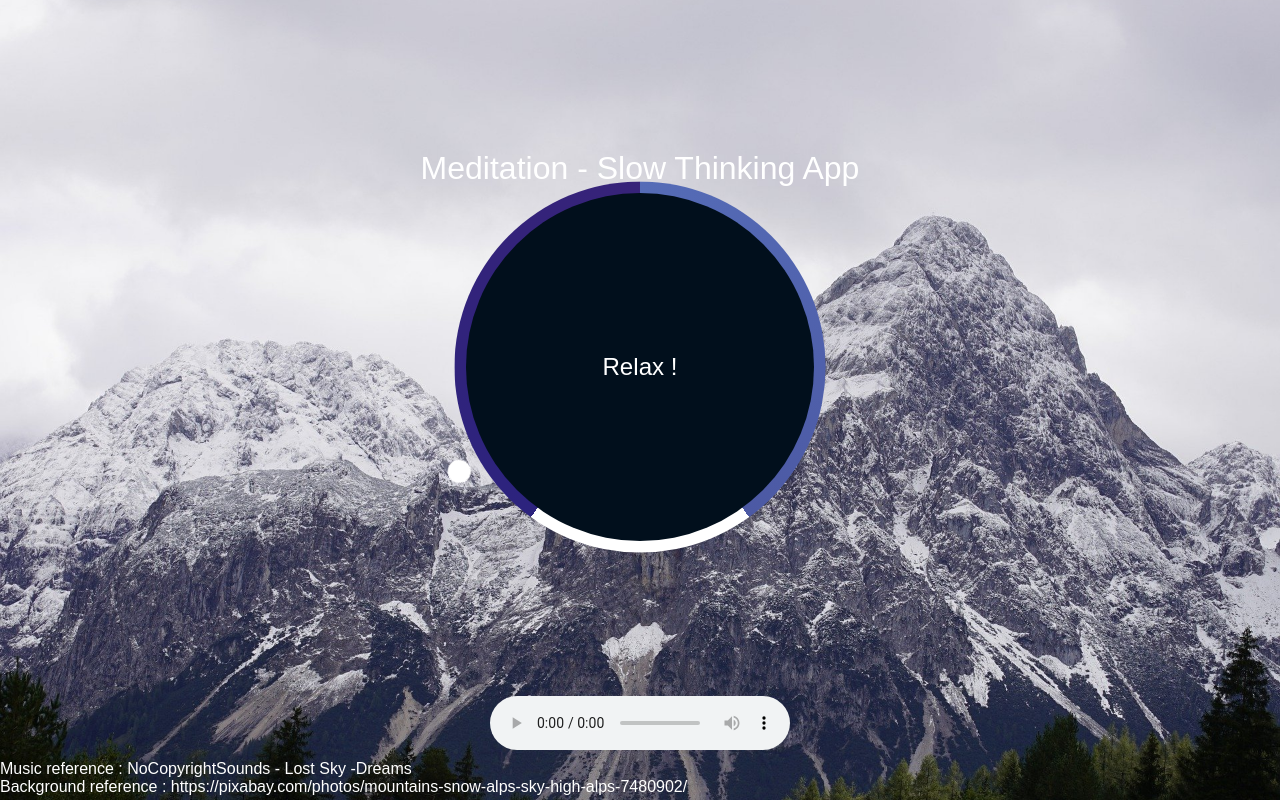
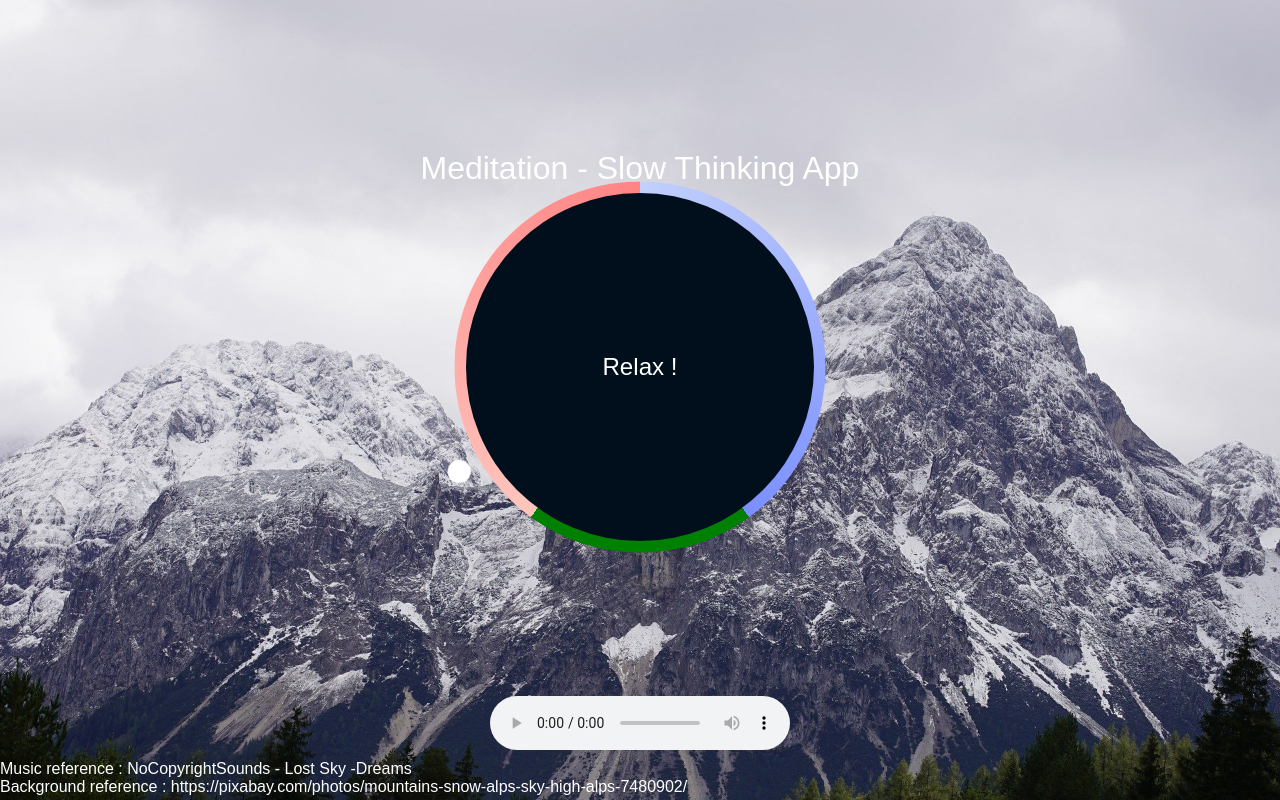
Before and after one commit to JamesYan265/RelaxSite, a plain HTML site: page index.html in a window 1280 px wide. Drawn offline with Linux system fonts and the light colour scheme; a web font is replaced by a local one.

Commit message:
FirstChange

```diff
--- a/style.css
+++ b/style.css
@@ -63,12 +63,12 @@ h1 {
     height: 320px;
     width: 320px;
     background: conic-gradient(
-        #556cb7 0%,
-        #4c59a4 40%,
-        #fff 40%,
-        #fff 60%,
-        #2c237e 60%,
-        #372379 100%
+        #c2d0fd 0%,
+        #7b8fff 40%,
+        green 40%,
+        green 60%,
+        #ffc6be 60%,
+        #ff8484 100%
       );
     position: absolute;
     top:-10px;
```
